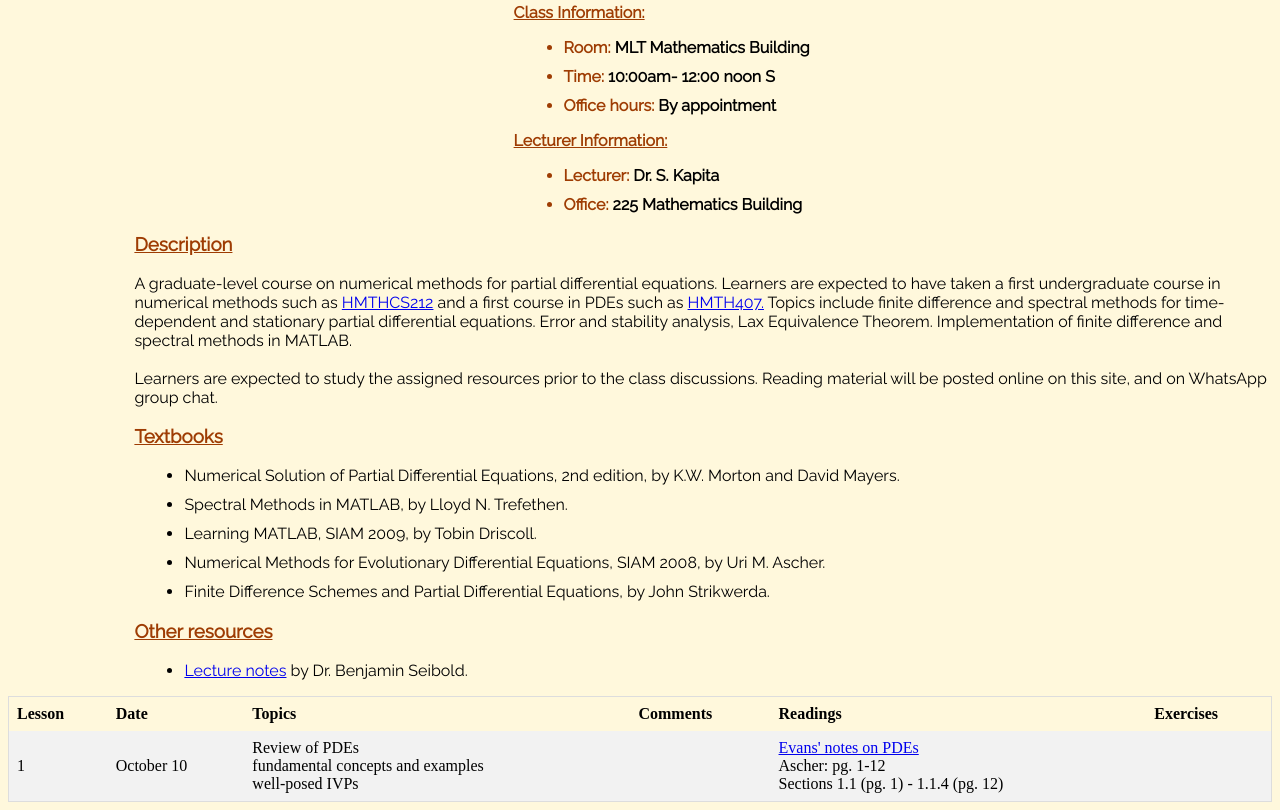
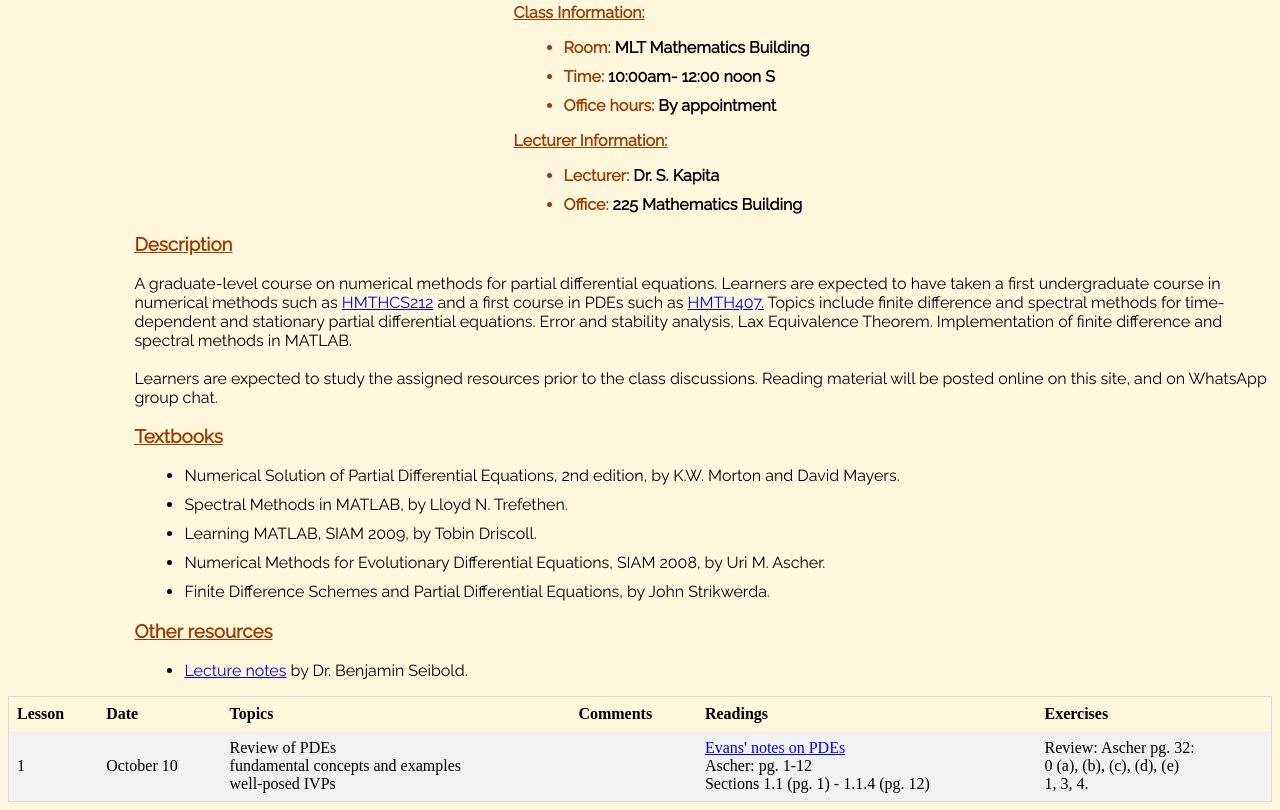
Before and after one commit to pericycle/teach-npde, a plain HTML site: page index.html in a window 1280 px wide. Shown: the part 362-1172 px from the top of the page. Drawn offline with Linux system fonts and the light colour scheme.

Commit message:
Update index.html

```diff
--- a/index.html
+++ b/index.html
@@ -125,10 +125,11 @@
                     Ascher: pg. 1-12 <br>
                     Sections 1.1 (pg. 1) - 1.1.4 (pg. 12)
                 </td>
-                <td></td>
+                <td> Review: Ascher pg. 32: <br>
+                    0 (a), (b), (c), (d), (e) <br>
+                    1, 3, 4.
+                </td>
             </tr>
-
-
         </table>
     </div>
 </body>
```
